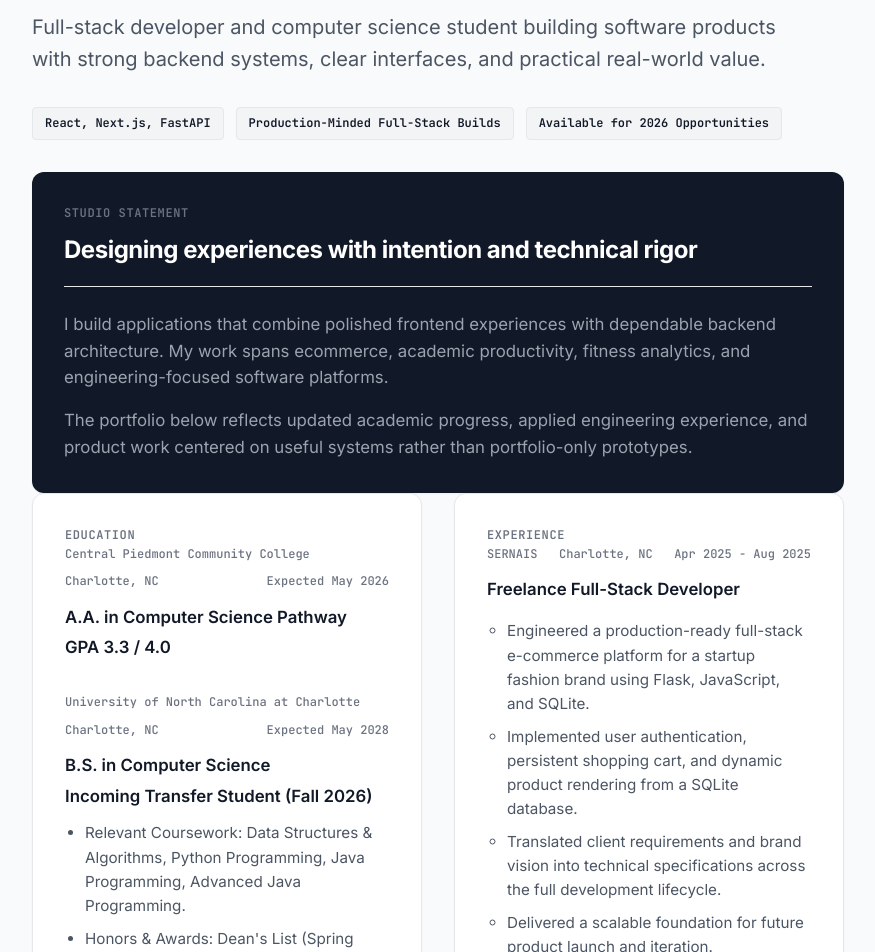
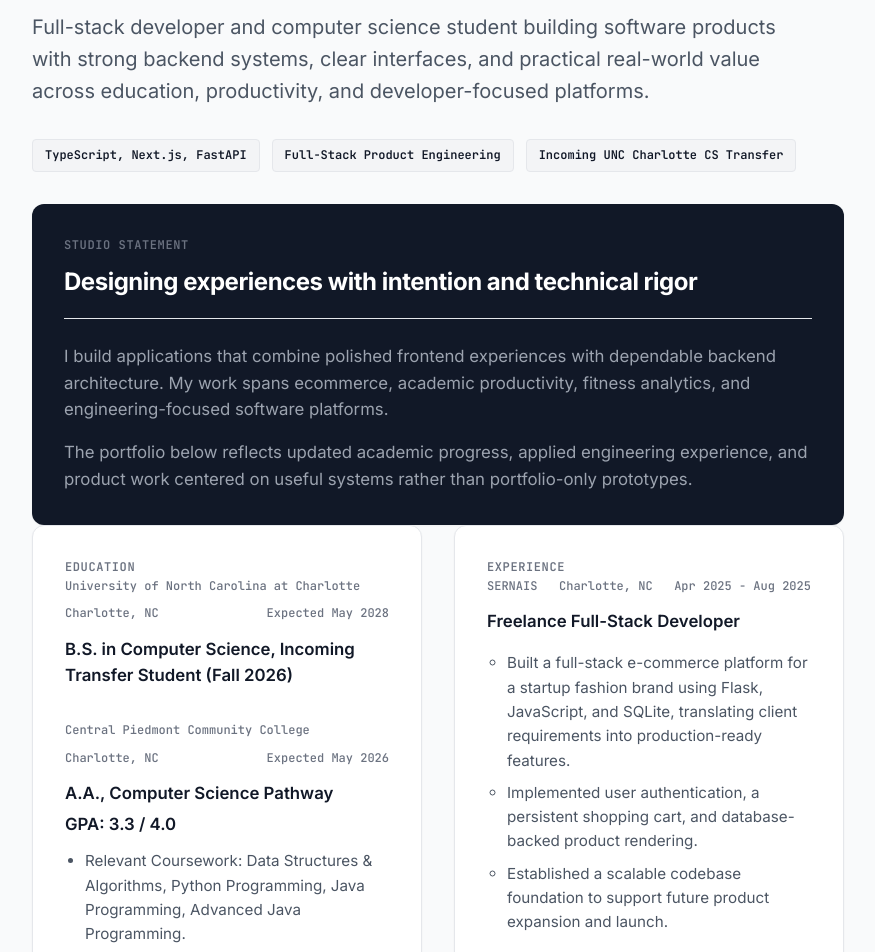
Before and after one commit to joshua-benitez/portfolio.project, a React (Vite) app: page / in a window 1280 px wide. Shown: the part 320-1272 px from the top of the page, without its empty margins (202-1077 px from the left). Built offline with nearby package versions, Linux system fonts and the light colour scheme.

Commit message:
info and UI update

```diff
--- a/src/components/Layout.tsx
+++ b/src/components/Layout.tsx
@@ -14,7 +14,7 @@ const navLinks = [
 
 const socialLinks = [
   {
-    href: 'https://linkedin.com/in/joshua-benitez',
+    href: 'http://www.linkedin.com/in/josh-benitez-09567133a',
     icon: 'fab fa-linkedin',
     label: 'LinkedIn',
   },
--- a/src/pages/Contact.tsx
+++ b/src/pages/Contact.tsx
@@ -12,10 +12,10 @@ const contactLinks = [
     display: '980-254-7623',
   },
   {
-    href: 'https://linkedin.com/in/joshua-benitez',
+    href: 'http://www.linkedin.com/in/josh-benitez-09567133a',
     icon: 'fab fa-linkedin',
     label: 'LinkedIn',
-    display: 'linkedin.com/in/joshua-benitez',
+    display: 'linkedin.com/in/josh-benitez-09567133a',
   },
   {
     href: 'https://github.com/joshua-benitez',
@@ -32,7 +32,7 @@ const Contact = () => {
         <span className="eyebrow">Connect</span>
         <h1 className="page-heading">Contact</h1>
         <p className="page-subtitle">
-          Reach out for freelance, internship, or collaborative software opportunities. I can be
+          Reach out for internship, freelance, or collaborative software opportunities. I can be
           contacted directly through any of the channels below.
         </p>
       </header>
@@ -41,7 +41,7 @@ const Contact = () => {
         <div className="contact-overview">
           <span className="eyebrow">Studio Location</span>
           <p>Charlotte, North Carolina</p>
-          <p>Available for freelance and internship opportunities.</p>
+          <p>Available for freelance, internship, and collaborative software opportunities.</p>
         </div>
         <div className="contact-links">
           {contactLinks.map((link) => (
--- a/src/pages/Home.tsx
+++ b/src/pages/Home.tsx
@@ -1,17 +1,17 @@
 const education = [
+  {
+    institution: 'University of North Carolina at Charlotte',
+    location: 'Charlotte, NC',
+    program: 'B.S. in Computer Science, Incoming Transfer Student (Fall 2026)',
+    timeframe: 'Expected May 2028',
+    detail: '',
+  },
   {
     institution: 'Central Piedmont Community College',
     location: 'Charlotte, NC',
-    program: 'A.A. in Computer Science Pathway',
+    program: 'A.A., Computer Science Pathway',
     timeframe: 'Expected May 2026',
-    detail: 'GPA 3.3 / 4.0',
-  },
-  {
-    institution: 'University of North Carolina at Charlotte',
-    location: 'Charlotte, NC',
-    program: 'B.S. in Computer Science',
-    timeframe: 'Expected May 2028',
-    detail: 'Incoming Transfer Student (Fall 2026)',
+    detail: 'GPA: 3.3 / 4.0',
   },
 ];
 
@@ -27,10 +27,9 @@ const experiences = [
     role: 'Freelance Full-Stack Developer',
     timeframe: 'Apr 2025 - Aug 2025',
     bullets: [
-      'Engineered a production-ready full-stack e-commerce platform for a startup fashion brand using Flask, JavaScript, and SQLite.',
-      'Implemented user authentication, persistent shopping cart, and dynamic product rendering from a SQLite database.',
-      'Translated client requirements and brand vision into technical specifications across the full development lifecycle.',
-      'Delivered a scalable foundation for future product launch and iteration.',
+      'Built a full-stack e-commerce platform for a startup fashion brand using Flask, JavaScript, and SQLite, translating client requirements into production-ready features.',
+      'Implemented user authentication, a persistent shopping cart, and database-backed product rendering.',
+      'Established a scalable codebase foundation to support future product expansion and launch.',
     ],
   },
   {
@@ -39,17 +38,17 @@ const experiences = [
     role: 'Customer Service Clerk',
     timeframe: 'Sep 2021 - Jan 2024',
     bullets: [
-      'Assisted in training new cashiers, sharing best practices and company policies to enhance team performance.',
+      'Trained new cashiers on store procedures and customer service standards.',
       'Promoted store loyalty programs and special promotions, resulting in a 15% increase in customer enrollments.',
-      'Accurately processed transactions, including cash, credit, and debit payments, ensuring 100% register balance accuracy at the end of each shift.',
+      'Handled high-volume cash and card transactions, ensuring 100% register balance accuracy at the end of each shift.',
     ],
   },
 ];
 
 const heroHighlights = [
-  'React, Next.js, FastAPI',
-  'Production-Minded Full-Stack Builds',
-  'Available for 2026 Opportunities',
+  'TypeScript, Next.js, FastAPI',
+  'Full-Stack Product Engineering',
+  'Incoming UNC Charlotte CS Transfer',
 ];
 
 const Home = () => {
@@ -60,7 +59,8 @@ const Home = () => {
         <h1 className="hero-title">Joshua Alejandro Benitez-Torres</h1>
         <p className="hero-lede">
           Full-stack developer and computer science student building software products with strong
-          backend systems, clear interfaces, and practical real-world value.
+          backend systems, clear interfaces, and practical real-world value across education,
+          productivity, and developer-focused platforms.
         </p>
         <div className="hero-meta">
           {heroHighlights.map((highlight) => (
@@ -99,7 +99,7 @@ const Home = () => {
                   <span>{item.timeframe}</span>
                 </div>
                 <p className="section-highlight">{item.program}</p>
-                <p className="section-highlight">{item.detail}</p>
+                {item.detail ? <p className="section-highlight">{item.detail}</p> : null}
               </li>
             ))}
           </ul>
--- a/src/pages/Projects.tsx
+++ b/src/pages/Projects.tsx
@@ -14,27 +14,27 @@ interface Project {
 
 const projects: Project[] = [
   {
-    title: 'PrimeLab',
+    title: 'Elyte',
     timeframe: 'Jan 2026 - Present',
     summary:
-      'LeetCode-style platform in development where every problem is designed to test behavior, not implementation, across browser, React, and Python execution environments.',
+      'Deployed coding assessment platform where problems are judged by behavior rather than implementation across browser, React, and Python execution environments.',
     details: [
-      'Built a coding assessment platform around one constraint: every problem must test behavior, not implementation, so the judge evaluates outcomes such as DOM state, API responses, and test results.',
-      'Designed a rule-handler registry for browser problems where new test logic is added through problem-specific handlers and metadata without modifying the core judge engine.',
-      'Engineered an async submission pipeline where FastAPI queues jobs to Redis, an isolated Pytest worker executes user code, and the frontend polls for structured pass/fail verdicts.',
+      'Built a coding assessment platform around one constraint, where problems are judged by behavior rather than implementation across browser, React, and Python environments.',
+      'Designed a rule-handler registry and shared problem schema so new problem types, metadata, and validation logic can be added without changing the core judge engine.',
+      'Engineered an asynchronous submission pipeline in which a FastAPI service queues jobs through Redis, isolated judge workers execute Python and browser-based evaluations, and the frontend polls for structured pass/fail verdicts.',
+      'Deployed the platform on Vercel with a Dockerized DigitalOcean backend stack using PostgreSQL, Redis, and HTTPS routing for production use.',
     ],
-    tech: ['Next.js', 'TypeScript', 'FastAPI', 'PostgreSQL', 'Zod', 'Redis', 'Docker'],
-    links: [{ label: 'In Development', href: '#' }],
+    tech: ['Next.js', 'TypeScript', 'FastAPI', 'PostgreSQL', 'Redis', 'Docker', 'Vercel', 'DigitalOcean'],
+    links: [{ label: 'Live Demo', href: 'https://www.elyte.page' }],
   },
   {
     title: 'Taper',
     timeframe: 'Oct 2025 - Present',
     summary:
-      'Body composition tracker built around the idea that waist measurements and weight trends together tell a truer fat-loss story than the scale alone.',
+      'Body composition tracker that combines weight and waist measurements with 7-day trend smoothing to separate fat-loss trend from day-to-day scale noise.',
     details: [
-      'Built around one insight: the scale lies, so Taper tracks waist measurements alongside weight and uses 7-day trend smoothing to reduce daily noise.',
-      'Implemented domain-specific fitness calculations from scratch, including Mifflin-St Jeor BMR, the Hodgdon and Beckett Navy body-fat method, and TDEE-based calorie targets, served through FastAPI with PostgreSQL and SQLAlchemy.',
-      'Built JWT authentication with access and refresh token rotation plus an interactive dashboard featuring trend lines, macro tracking, and projected goal-date estimation using Recharts.',
+      'Implemented Mifflin-St Jeor BMR, Navy body-fat, and TDEE calorie calculations in a FastAPI backend backed by PostgreSQL and SQLAlchemy.',
+      'Developed JWT authentication with access/refresh token rotation and an interactive dashboard featuring trend visualization, macro tracking, and goal-date projections.',
     ],
     tech: ['Next.js', 'TypeScript', 'FastAPI', 'PostgreSQL', 'SQLAlchemy'],
     links: [{ label: 'Live Demo', href: 'https://www.taper.dev' }],
@@ -45,9 +45,9 @@ const projects: Project[] = [
     summary:
       'Assignment planner that parses course syllabi and generates ranked task lists based on urgency, difficulty, and grade impact.',
     details: [
+      'Built an academic planning app that parses course syllabi and generates ranked task lists based on urgency, difficulty, and grade impact.',
       'Engineered a prioritization system that surfaces critical deadlines and quick-win tasks across a student’s full course load instead of treating all assignments equally.',
       'Built a dashboard with course filters, due-date grouping, and rank progression mechanics that incentivize consistent assignment completion and on-time work.',
-      'Shipped the app as a deployed academic planning product with authenticated student workflows.',
     ],
     tech: ['Next.js', 'TypeScript', 'React', 'Prisma', 'NextAuth.js'],
     links: [
@@ -63,8 +63,8 @@ const Projects = () => {
         <span className="eyebrow">Selected Work</span>
         <h1 className="page-heading">Projects</h1>
         <p className="page-subtitle">
-          A curated highlight of recent builds that blend analytics, automation, and tactile interface
-          design.
+          Recent product builds focused on practical systems, deployed software, and backend-heavy
+          application design.
         </p>
       </header>
 
--- a/src/pages/Skills.tsx
+++ b/src/pages/Skills.tsx
@@ -6,26 +6,33 @@ interface SkillCategory {
 const skillCategories: SkillCategory[] = [
   {
     title: 'Programming Languages',
-    items: ['JavaScript', 'TypeScript', 'Python', 'Java', 'HTML', 'CSS', 'SQL'],
+    items: ['TypeScript', 'JavaScript', 'Python', 'Java', 'SQL', 'HTML/CSS'],
   },
   {
-    title: 'Frameworks & Tooling',
-    items: ['React', 'Next.js', 'FastAPI', 'Flask', 'Node.js', 'Tailwind CSS'],
+    title: 'Frontend',
+    items: ['React', 'Next.js', 'Tailwind CSS'],
   },
   {
-    title: 'Tools & Infrastructure',
+    title: 'Backend',
+    items: ['FastAPI', 'Flask', 'Node.js', 'Auth.js/NextAuth.js'],
+  },
+  {
+    title: 'Databases & ORM',
+    items: ['PostgreSQL', 'SQLite', 'Prisma', 'SQLAlchemy', 'Alembic'],
+  },
+  {
+    title: 'Infrastructure & Tooling',
     items: [
-      'PostgreSQL',
-      'SQLite',
-      'Prisma',
-      'SQLAlchemy',
+      'Docker',
+      'Redis',
+      'Git',
       'GitHub',
+      'Pytest',
       'Zod',
-      'Docker',
-      'Pytest',
-      'Alembic',
-      'Redis',
-      'pnpm/Turborepo',
+      'pnpm',
+      'Turborepo',
+      'Vercel',
+      'DigitalOcean',
     ],
   },
 ];
```
